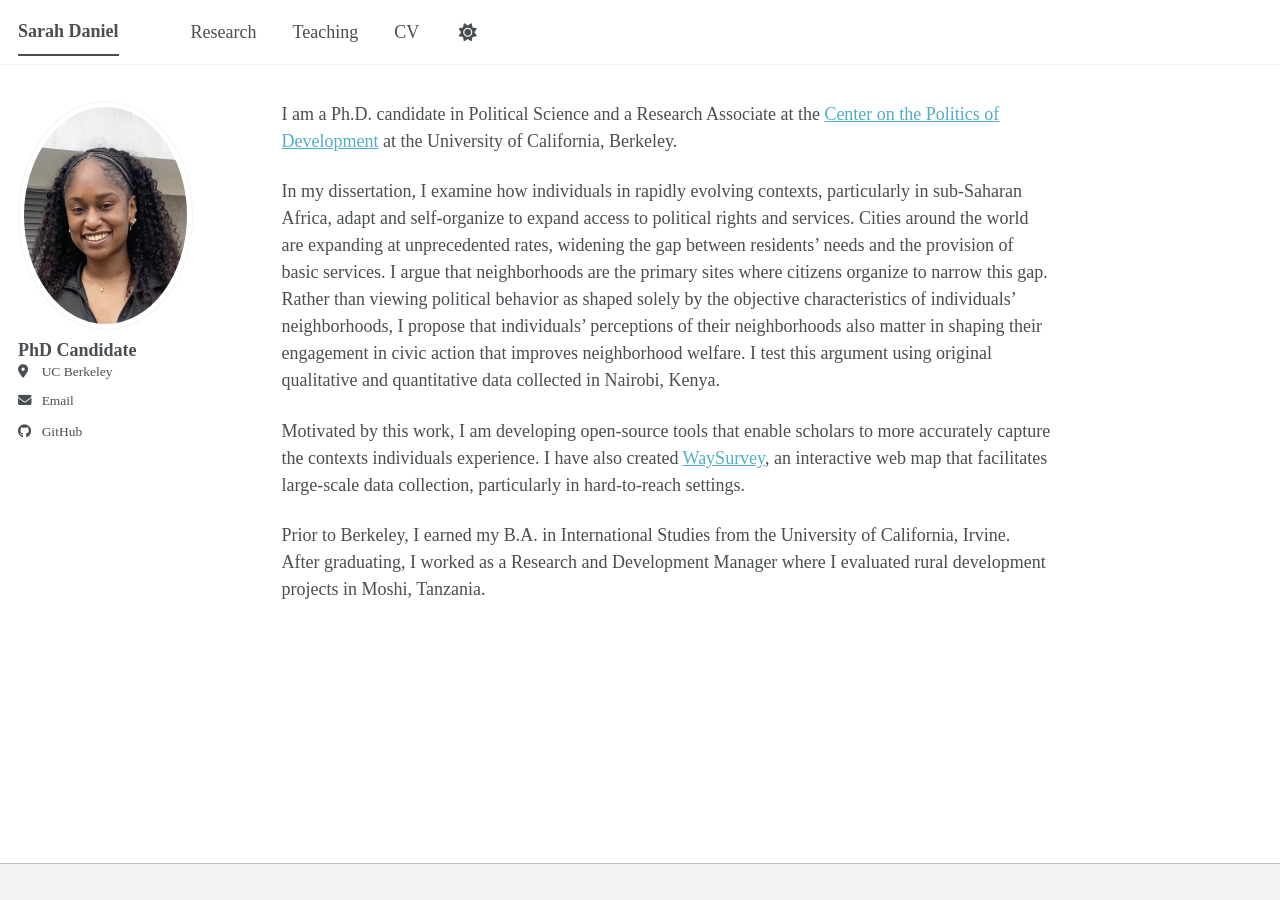
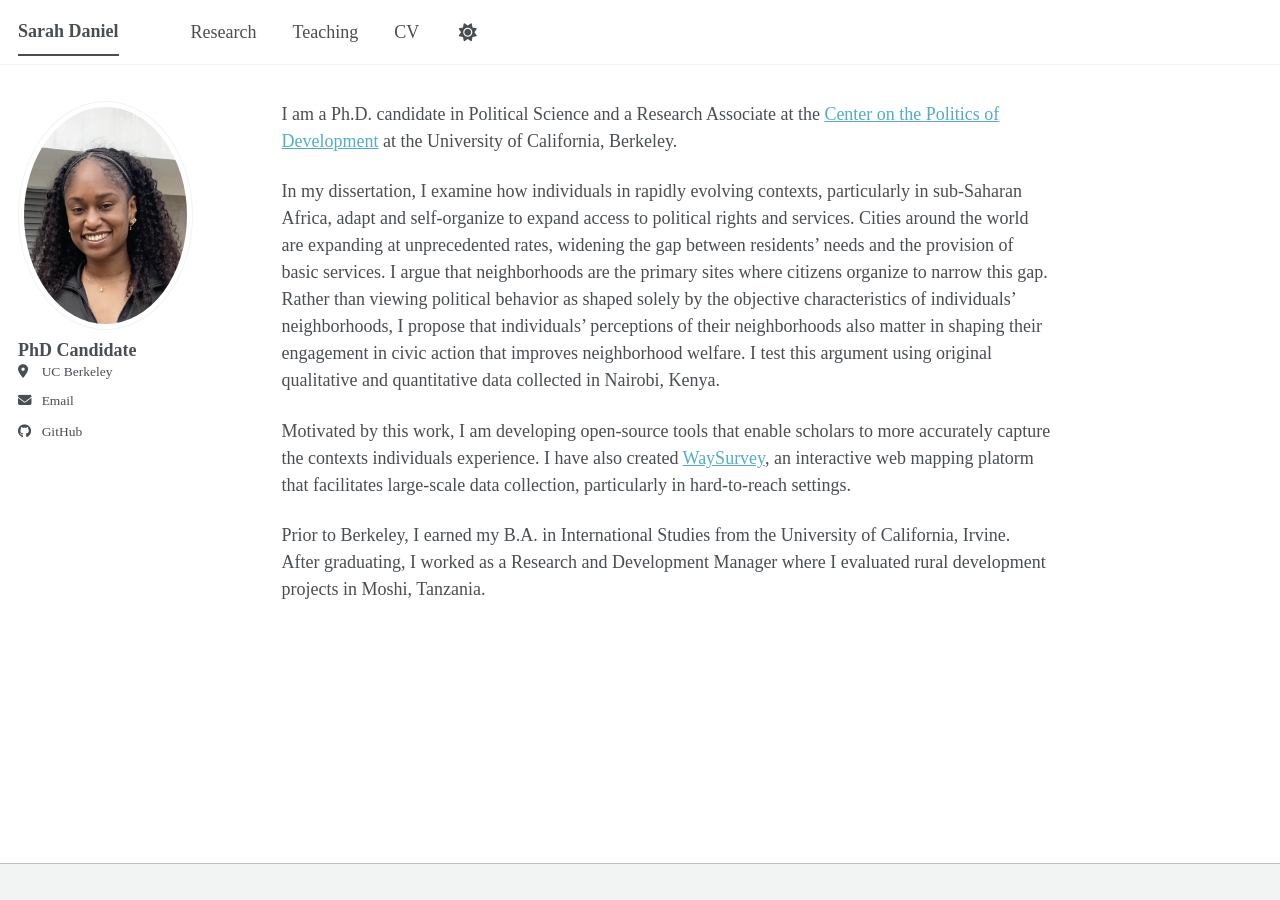
Before and after one commit to SarahDaniel1/SarahDaniel1.github.io, a Jekyll site: the page built from _pages/about.md, in a window 1280 px wide. Built offline with Jekyll 4.4.1, drawn with Linux system fonts in a browser that asks for light colours; a script bundle is joined from its source files by our own code; library files that are not in the unit come from our copies.

Commit message:
Update about.md

```diff
--- a/_pages/about.md
+++ b/_pages/about.md
@@ -10,6 +10,6 @@ I am a Ph.D. candidate in Political Science and a Research Associate at the [Cen
 
 In my dissertation, I examine how individuals in rapidly evolving contexts, particularly in sub-Saharan Africa, adapt and self-organize to expand access to political rights and services. Cities around the world are expanding at unprecedented rates, widening the gap between residents' needs and the provision of basic services. I argue that neighborhoods are the primary sites where citizens organize to narrow this gap. Rather than viewing political behavior as shaped solely by the objective characteristics of individuals' neighborhoods, I propose that individuals' perceptions of their neighborhoods also matter in shaping their engagement in civic action that improves neighborhood welfare. I test this argument using original qualitative and quantitative data collected in Nairobi, Kenya.
 
-Motivated by this work, I am developing open-source tools that enable scholars to more accurately capture the contexts individuals experience. I have also created [WaySurvey](https://github.com/SarahDaniel1/WaySurvey), an interactive web map that facilitates large-scale data collection, particularly in hard-to-reach settings.
+Motivated by this work, I am developing open-source tools that enable scholars to more accurately capture the contexts individuals experience. I have also created [WaySurvey](https://github.com/SarahDaniel1/WaySurvey), an interactive web mapping platorm that facilitates large-scale data collection, particularly in hard-to-reach settings.
 
 Prior to Berkeley, I earned my B.A. in International Studies from the University of California, Irvine. After graduating, I worked as a Research and Development Manager where I evaluated rural development projects in Moshi, Tanzania.
```
